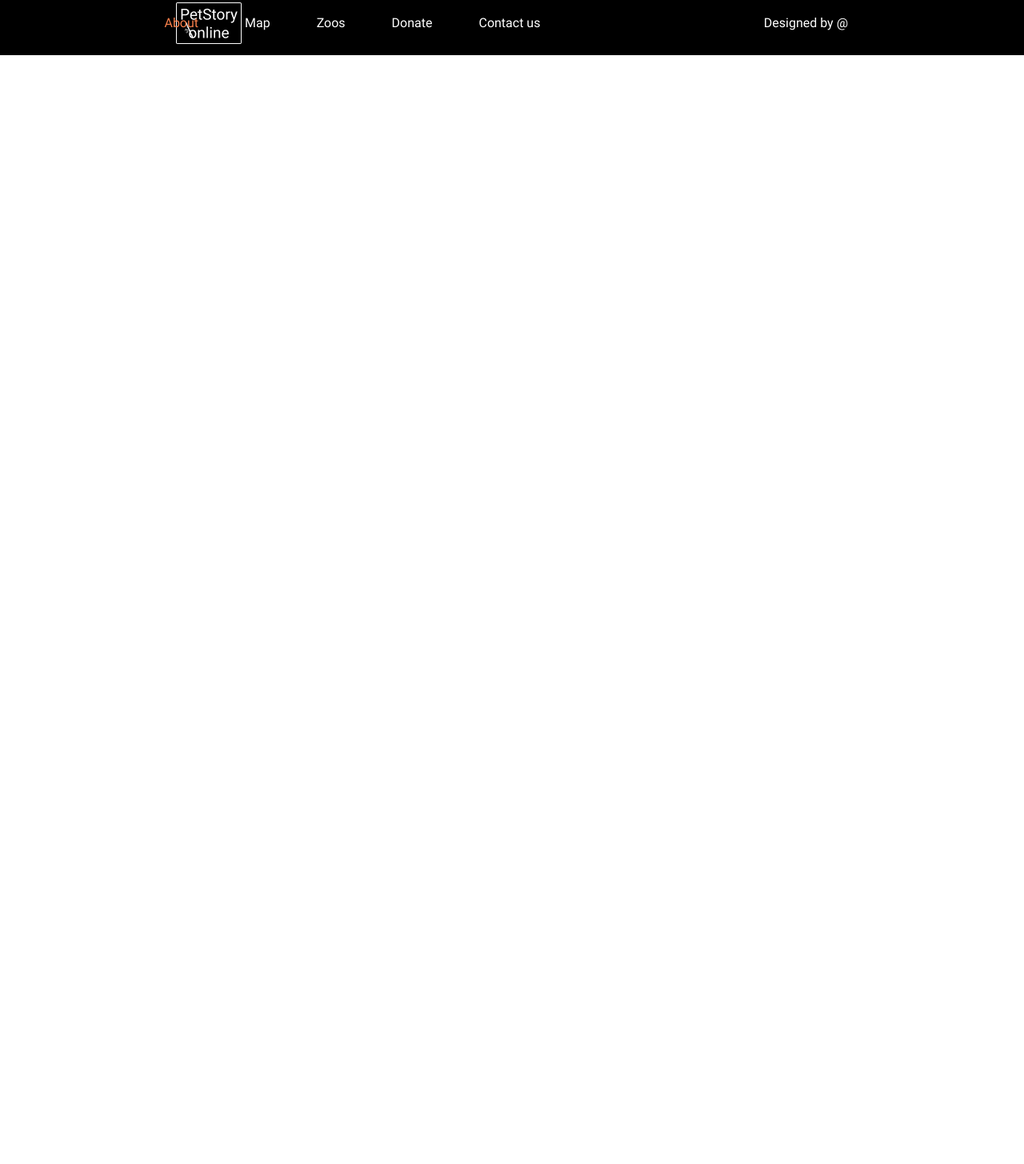
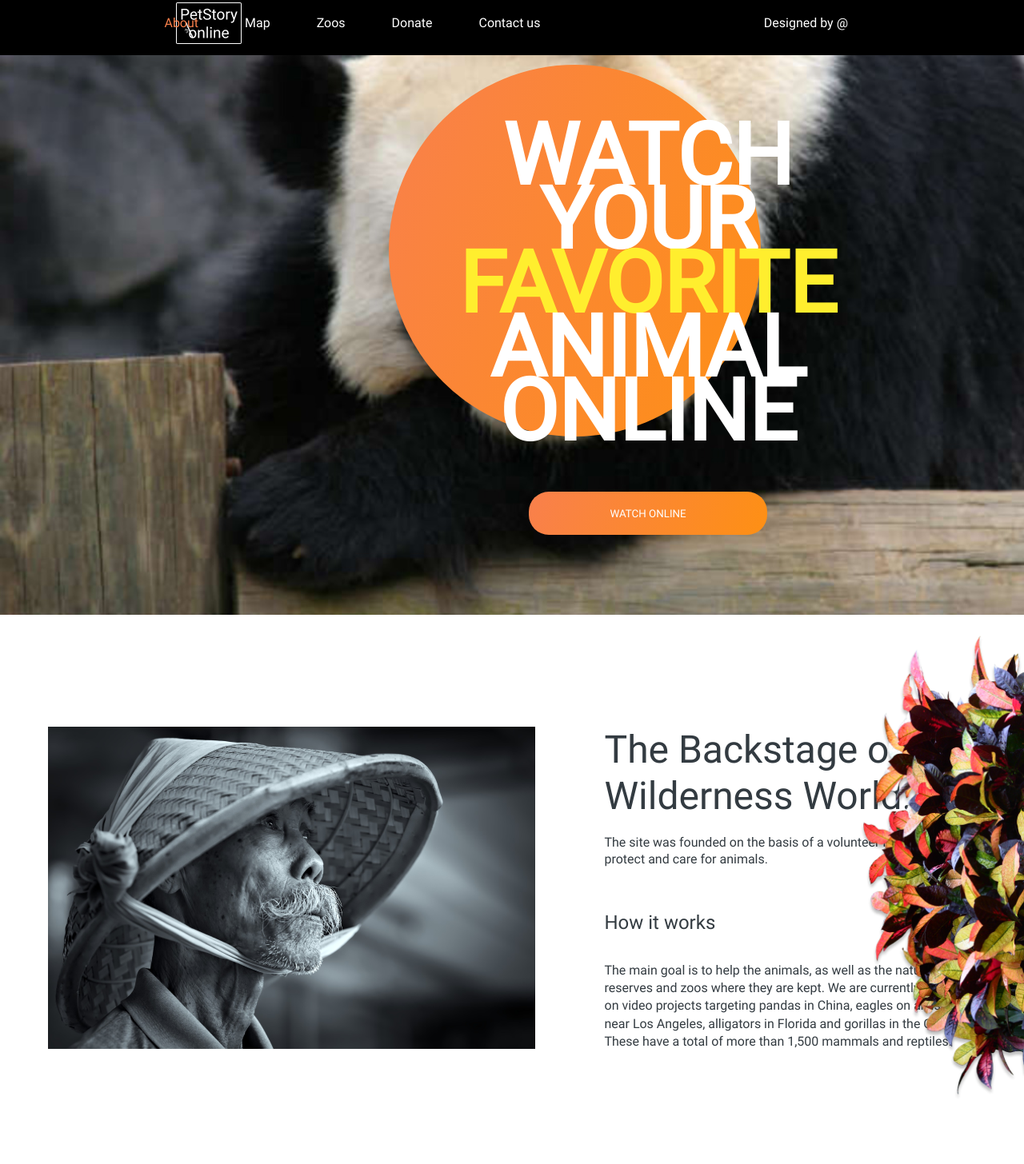
Before and after one commit to balansssss/rsschool-cv, a plain HTML site: page online-zoo/pages/main/index.html in a window 1280 px wide. Shown: the part 11-1467 px from the top of the page at 80% size. Before the commit the page ends 800 px from the top, so only its background shows below. Drawn offline with Linux system fonts and the light colour scheme.

Commit message:
feat: add main section, add section 2

```diff
--- a/online-zoo/assets/styles/main.css
+++ b/online-zoo/assets/styles/main.css
@@ -1,6 +1,7 @@
 * {
     padding: 0;
     margin: 0;
+    font-family: 'Roboto Regular';
 }
 
 a {
@@ -11,7 +12,15 @@ ul {
     list-style-type: none;
 }
 
+button {
+    outline: none;
+    border: none;
+}
+
 :root{
     --color-orange: #F9804B;
     --color-green: #4B9200;
+    --color-yellow: #FFEE2E;
+    --color-darkgrey: #333B41;
+    --gradient-orange: linear-gradient(113.96deg, #F9804B 1.49%, #FE9013 101.44%);
 }
--- a/online-zoo/pages/main/index.html
+++ b/online-zoo/pages/main/index.html
@@ -30,5 +30,28 @@
             <a href="https://www.figma.com/file/jfEFwkXVj1WRq7sUHDr8os/PetStory-online">Designed by @</a>
         </div>
     </header>
+
+    <section class="main">
+        <div class="info">
+            <div class="circle"></div>
+            <p class="text">Watch your <span class="yellow">favorite</span> animal online</p>
+            <button>Watch online</button>
+        </div>
+    </section>
+
+    <section class="backstage">
+        <img class="flower" src="../../assets/img/flower_foto1.png" alt="Flower">
+        <div class="container">
+            <div>
+                <img class="back_img" src="../../assets/img/bamboo-cap.png" alt="Man">
+            </div>
+            <div class="text">
+                <h2 class="back_title">The Backstage of the Wilderness World.</h2>
+                <p class="back_title_description">The site was founded on the basis of a volunteer movement to protect and care for animals.</p>
+                <p class="back_subtitle">How it works</p>
+                <p class="back_subtitle_description">The main goal is to help the animals, as well as the nature reserves and zoos where they are kept. We are currently working on video projects targeting pandas in China, eagles on an island near Los Angeles, alligators in Florida and gorillas in the Congo. These have a total of more than 1,500 mammals and reptiles.</p>
+            </div>
+        </div>
+    </section>
 </body>
 </html>
--- a/online-zoo/pages/main/style.css
+++ b/online-zoo/pages/main/style.css
@@ -7,11 +7,11 @@ header {
     width: 100%;
     padding: 0 220px;
     box-sizing: border-box;
+    position: absolute;
 }
 
 header * {
     color: #ffffff;
-    font-family: 'Roboto Regular';
     font-style: normal;
     font-weight: 500;
     line-height: 22px;
@@ -54,3 +54,115 @@ header a:active {
 header .designed a {
     line-height: 22px;
 }
+
+.main {
+    background-image: url("../../assets/img/panda.png");
+    width: 100%;
+    height: 780px;
+    display: flex;
+    justify-content: flex-end;
+}
+
+.main * {
+    color: #ffffff;
+}
+
+.main .info {
+    text-align: center;
+    padding-top: 166px;
+    width: 500px;
+    position: relative;
+    margin-right: 220px;
+}
+
+.main .info .circle {
+    width: 465px;
+    height: 465px;
+    border-radius: 50%;
+    background: var(--gradient-orange);
+    position: absolute;
+    z-index: 0;
+    left: -74px;
+    top: 92px;
+}
+
+.main .info .text {
+    font-weight: 700;
+    text-transform: uppercase;
+    line-height: 80px;
+    font-size: 106.5px;
+    position: relative;
+    z-index: 2;
+}
+
+.main .info .text .yellow {
+    color: var(--color-yellow);
+}
+
+.main .info button {
+    margin-top: 60px;
+    background: var(--gradient-orange);
+    text-transform: uppercase;
+    font-weight: 500;
+    border-radius: 25px;
+    height: 54px;
+    width: 298px;
+}
+
+.backstage {
+    padding: 140px 0;
+    display: flex;
+    justify-content: center;
+    align-items: center;
+    overflow-x: hidden;
+    position: relative;
+}
+
+.backstage * {
+    color: var(--color-darkgrey);
+}
+
+.backstage .flower {
+    width: 206px;
+    height: 605px;
+    position: absolute;
+    top: 15px;
+    right: 0;
+}
+
+.backstage .container {
+    display: flex;
+    justify-content: center;
+}
+
+.backstage .container .back_img {
+    max-width: 609px;
+    max-height: 403px;
+}
+
+.backstage .container .text {
+    max-width: 465px;
+    margin-left: 87px;
+}
+
+.backstage .container .text .back_title {
+    font-weight: 400;
+    font-size: 48px;
+    line-height: 57.6px;
+}
+
+.backstage .container .text .back_title_description {
+    line-height: 20.8px;
+    margin-top: 20px;
+}
+
+.backstage .container .text .back_subtitle {
+    font-size: 24px;
+    line-height: 28.8px;
+    margin-top: 54px;
+}
+
+.backstage .container .text .back_subtitle_description {
+    line-height: 22.4px;
+    margin-top: 34px;
+}
```
Also changed, not shown: online-zoo/assets/img/bamboo-cap.png (added), online-zoo/assets/img/flower_foto1.png (added), online-zoo/assets/img/panda.png (added).
